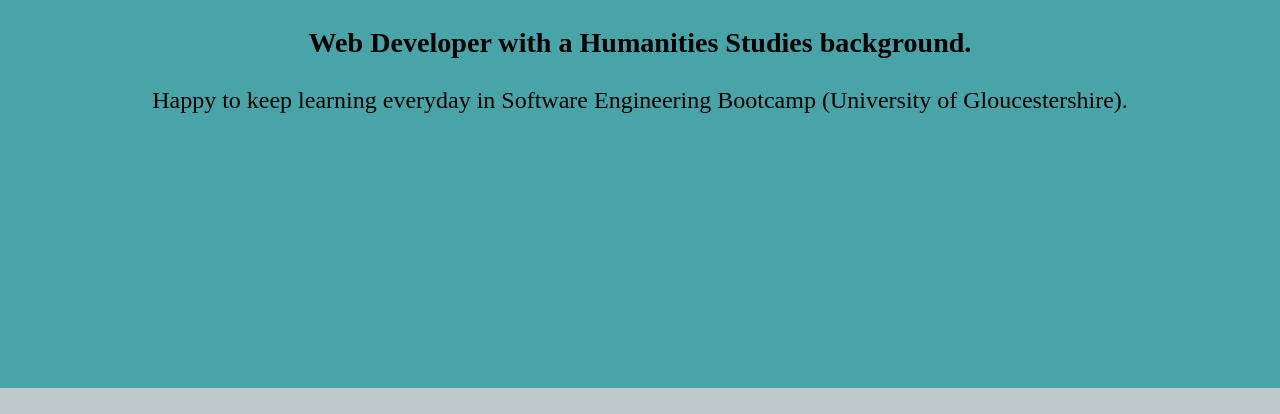
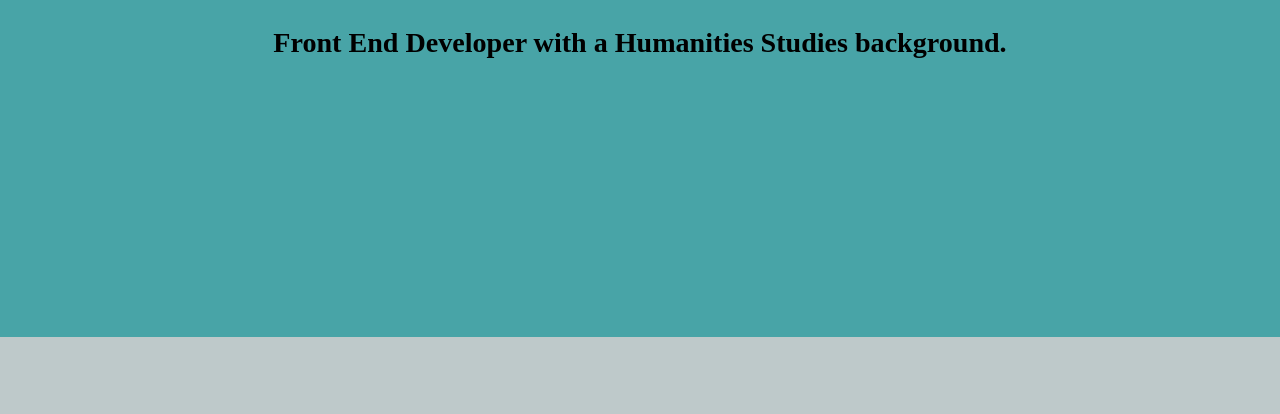
Before and after one commit to angelasandom/angelasandom.github.io, a plain HTML site: page index.html in a window 1280 px wide. Shown: the part 325-739 px from the top of the page. Drawn offline with Linux system fonts and the light colour scheme.

Commit message:
Update index.html

```diff
--- a/index.html
+++ b/index.html
@@ -15,8 +15,7 @@
             </nav>
             <section id="welcome-section">
                 <h1>Hi there! I am Angela Sanchez.</h1>
-                <h3>Web Developer with a Humanities Studies background.</h3>
-                <p>Happy to keep learning everyday in Software Engineering Bootcamp (University of Gloucestershire).</p>
+                <h3>Front End Developer with a Humanities Studies background.</h3>
             </section>
             <section id="projects">
                 <div class="grid">
```
